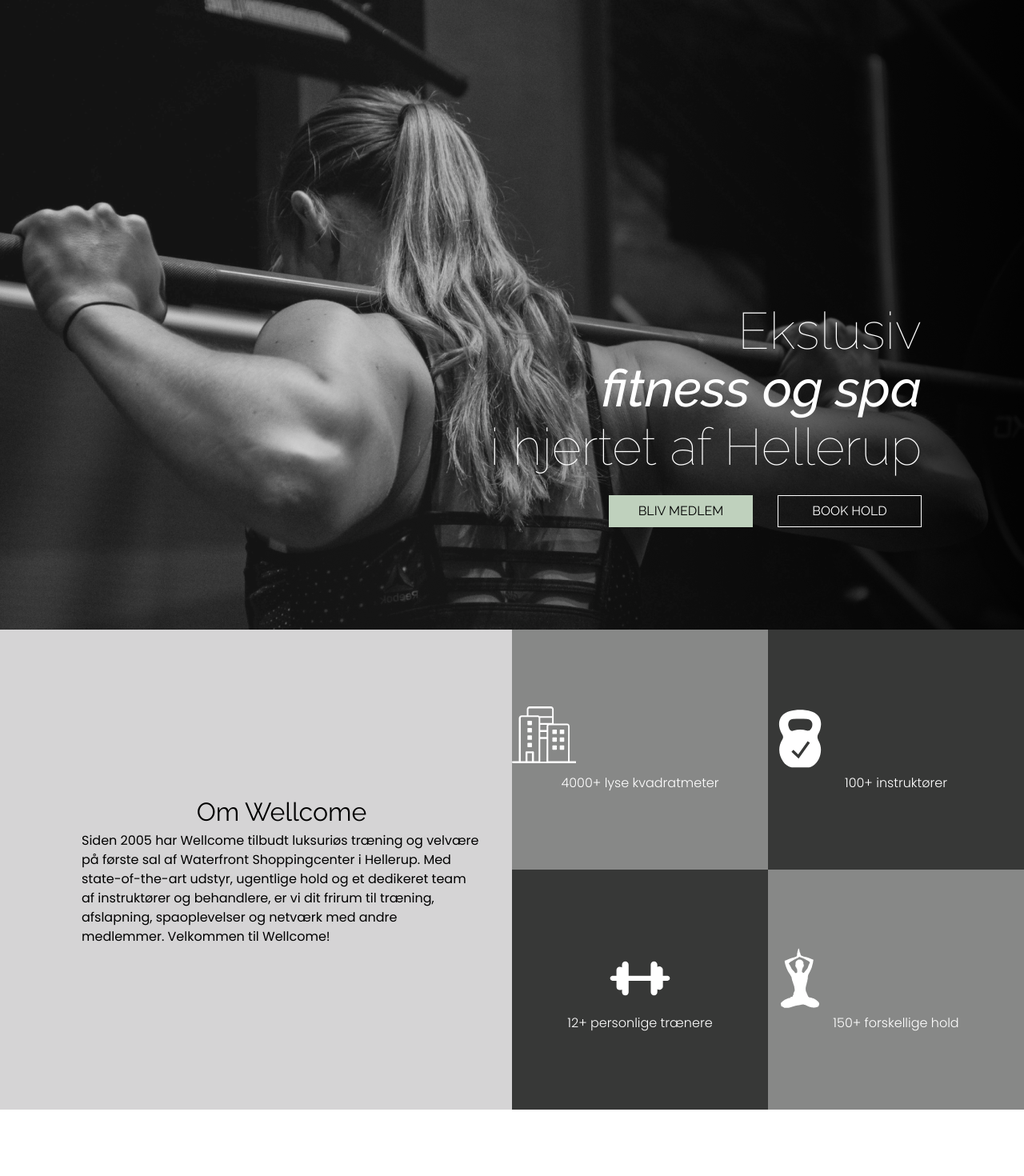
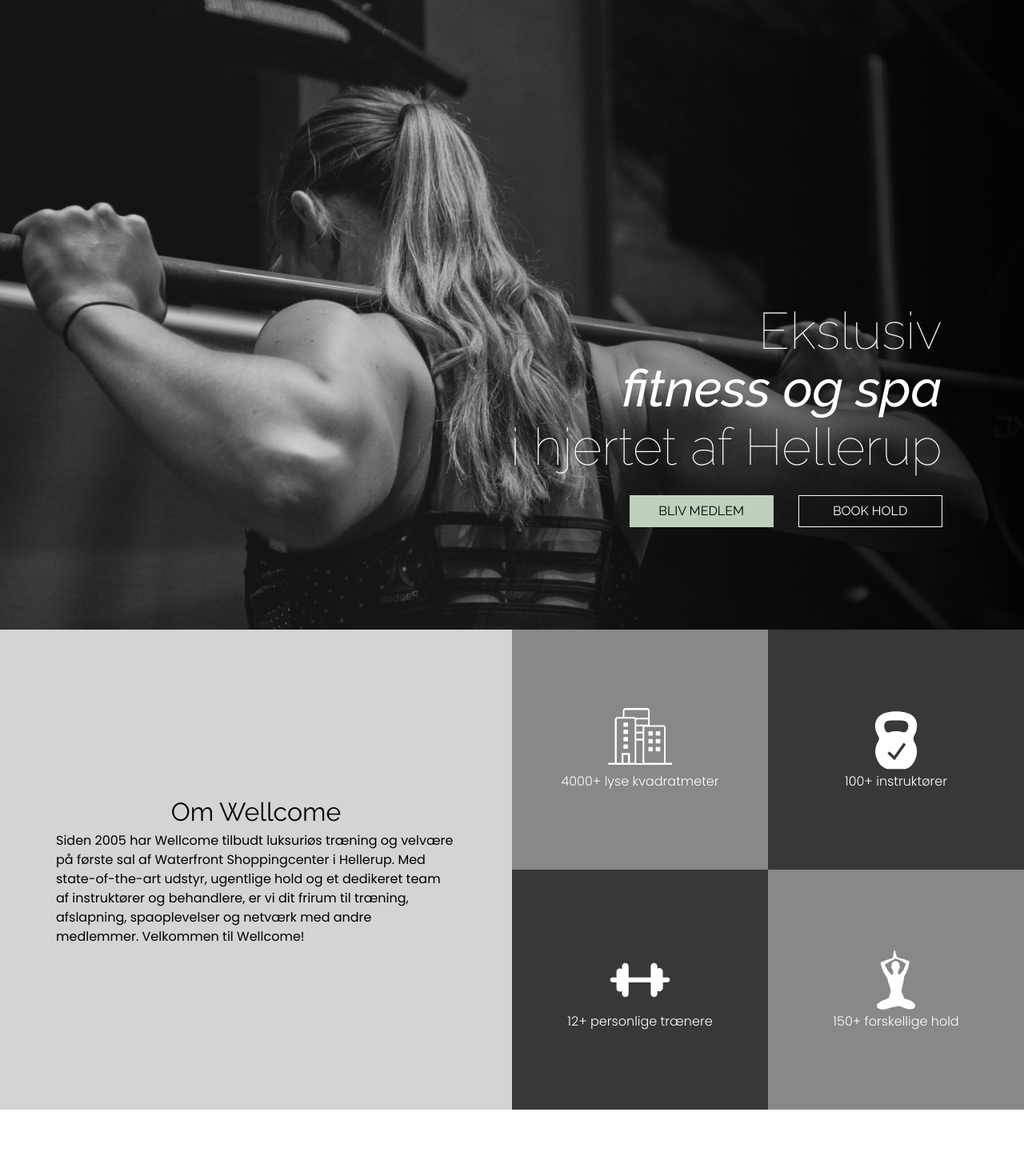
Before and after one commit to JulieGroenborg/wellcome_site, a Next.js app: page / in a window 1280 px wide. Shown: the top 1470 px of the page at 80% size. Built offline with nearby package versions, Linux system fonts and the light colour scheme; a web font is replaced by a local one.

Commit message:
done deal info, hero

```diff
--- a/src/app/components/landingpage/MedlemsSection.module.scss
+++ b/src/app/components/landingpage/MedlemsSection.module.scss
@@ -1,7 +1,7 @@
 @use "src/app/variables" as *;
 .full_section {
   h2 {
-    padding-left: 95px;
+    padding-left: $spacing-64;
     padding-top: $spacing-80;
   }
 }
--- a/src/app/landingpage.module.scss
+++ b/src/app/landingpage.module.scss
@@ -22,7 +22,7 @@
 .hero_text {
   height: 100%;
   align-content: end;
-  margin-right: 10%;
+  margin-right: 20%;
   padding-bottom: 10%;
   h1 {
     text-align: right;
@@ -52,6 +52,9 @@
   .btn {
     width: 541px;
   }
+  .hero_text {
+    margin-right: 8%;
+  }
 }
 
 // ______________________________ info section __________________________
@@ -67,7 +70,7 @@
   max-width: 500px;
 }
 .text_box {
-  // display: none;
+  display: none;
 }
 
 .info_box {
@@ -89,47 +92,53 @@
 }
 
 .box1 {
+  display: grid;
   background-color: $off-black300;
   place-content: center;
+  justify-items: center;
 }
 .box2 {
+  display: grid;
   background-color: $off-black400;
   place-content: center;
+  justify-items: center;
 }
 .box3 {
+  display: grid;
   background-color: $off-black400;
   place-content: center;
-  place-items: center;
+  justify-items: center;
 }
 .box4 {
+  display: grid;
   background-color: $off-black300;
   place-content: center;
+  justify-items: center;
 }
 
 @media (min-width: 768px) {
-  .info_section {
-    height: 550px;
-  }
-
   .text_box {
+    display: block;
     width: 100%;
     height: 100%;
     background-color: $grey200;
     place-content: center;
     place-items: center;
     padding-left: 10%;
+    padding: 10%;
   }
   .info_section {
     width: 100%;
     height: 600px;
     grid-template-columns: 50% 50%;
   }
+
+  .info_box {
+    svg {
+      height: 80px;
+      width: 80px;
+    }
+  }
 }
 
-.info_box {
-  svg {
-    height: 80px;
-    width: 80px;
-  }
-}
 // __________________________________________________________________
--- a/src/app/page.jsx
+++ b/src/app/page.jsx
@@ -116,8 +116,6 @@
             </div>
             <div className={styles.box2}>
               <svg
-                width="80"
-                height="80"
                 viewBox="0 0 80 80"
                 fill="none"
                 xmlns="http://www.w3.org/2000/svg"
@@ -131,8 +129,8 @@
             </div>
             <div className={styles.box3}>
               <svg
-                width="80"
-                height="80"
+                // width="80"
+                // height="80"
                 viewBox="0 0 80 80"
                 fill="none"
                 xmlns="http://www.w3.org/2000/svg"
@@ -146,8 +144,8 @@
             </div>
             <div className={styles.box4}>
               <svg
-                width="80"
-                height="80"
+                // width="80"
+                // height="80"
                 viewBox="0 0 80 80"
                 fill="none"
                 xmlns="http://www.w3.org/2000/svg"
```
